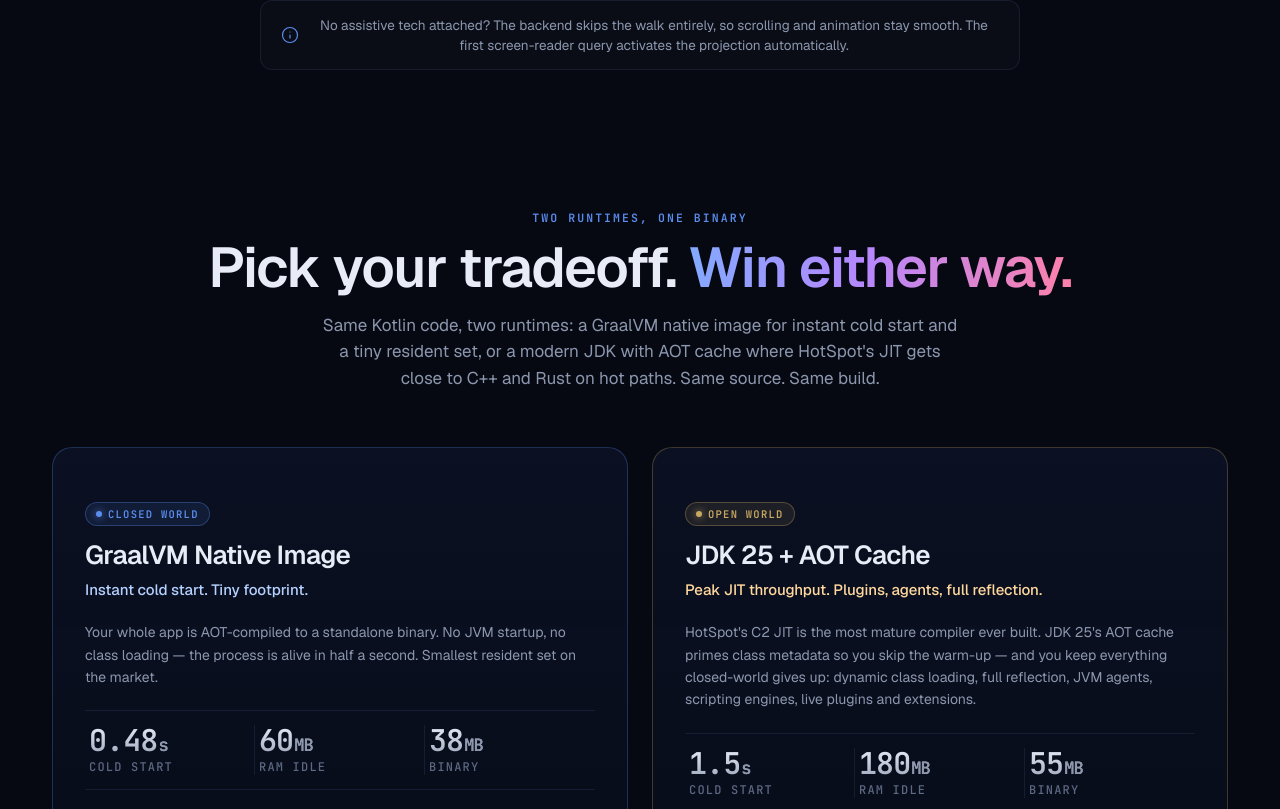
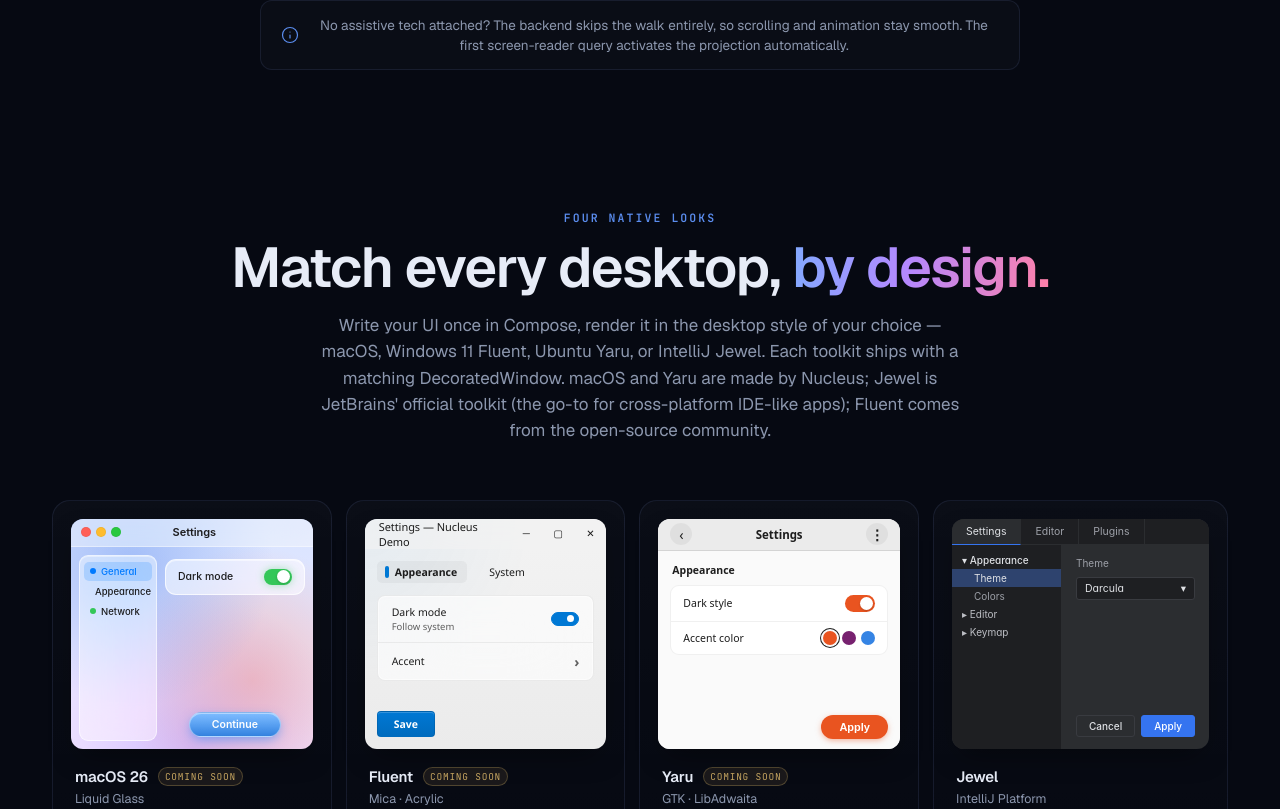
Before and after one commit to NucleusFramework/nucleus-website, a Next.js app: page /docs in a window 1280 px wide. Shown: the part 2971-3780 px from the top of the page. Built offline with nearby package versions, Linux system fonts and the light colour scheme; no server answers; what fumadocs-ui would draw is missing.

Commit message:
feat(landing): re-enable native looks section as coming soon

```diff
--- a/components/landing/LandingPage.tsx
+++ b/components/landing/LandingPage.tsx
@@ -5,7 +5,7 @@
 import { TopNav } from './sections/TopNav';
 import { Hero } from './sections/Hero';
 import { Pitch } from './sections/Pitch';
-// import { Toolkits } from './sections/Toolkits';
+import { Toolkits } from './sections/Toolkits';
 import { Accessibility } from './sections/Accessibility';
 import { Perf } from './sections/Perf';
 import { NativeParadox } from './sections/NativeParadox';
@@ -57,7 +57,7 @@
       <Hero accent={TWEAK_DEFAULTS.accent} atomSpeed={TWEAK_DEFAULTS.atomSpeed} lang={lang} stars={stars} />
       <Pitch lang={lang} />
       <Accessibility lang={lang} />
-      {/* <Toolkits lang={lang} /> */}
+      <Toolkits lang={lang} />
       <Perf lang={lang} />
       <NativeParadox lang={lang} />
       <ShipPipeline lang={lang} />
--- a/lib/landing-i18n.ts
+++ b/lib/landing-i18n.ts
@@ -244,7 +244,7 @@
     en: 'Write your UI once in Compose, render it in the desktop style of your choice — macOS, Windows 11 Fluent, Ubuntu Yaru, or IntelliJ Jewel. Each toolkit ships with a matching DecoratedWindow. macOS and Yaru are made by Nucleus; Jewel is JetBrains\' official toolkit (the go-to for cross-platform IDE-like apps); Fluent comes from the open-source community.',
     fr: 'Une UI écrite une fois en Compose, rendue dans le style desktop voulu — macOS, Windows 11 Fluent, Ubuntu Yaru ou IntelliJ Jewel. Chaque toolkit embarque un DecoratedWindow assorti. macOS et Yaru sont faits par Nucleus ; Jewel est le toolkit officiel de JetBrains (le choix naturel pour les apps de type IDE cross-platform) ; Fluent vient de la communauté open-source.',
   } as Bi<string>,
-  isNew: { en: 'New · 2.0', fr: 'Nouveau · 2.0' } as Bi<string>,
+  isNew: { en: 'Coming soon', fr: 'Prochainement' } as Bi<string>,
   macOsName: { en: 'macOS Tahoe', fr: 'macOS Tahoe' } as Bi<string>,
   fluentOs: { en: 'Windows 11', fr: 'Windows 11' } as Bi<string>,
   yaruStyle: { en: 'GTK · LibAdwaita', fr: 'GTK · LibAdwaita' } as Bi<string>,
```
Also changed, not shown: 8 other files (tests, documents, lock files or other folders).
